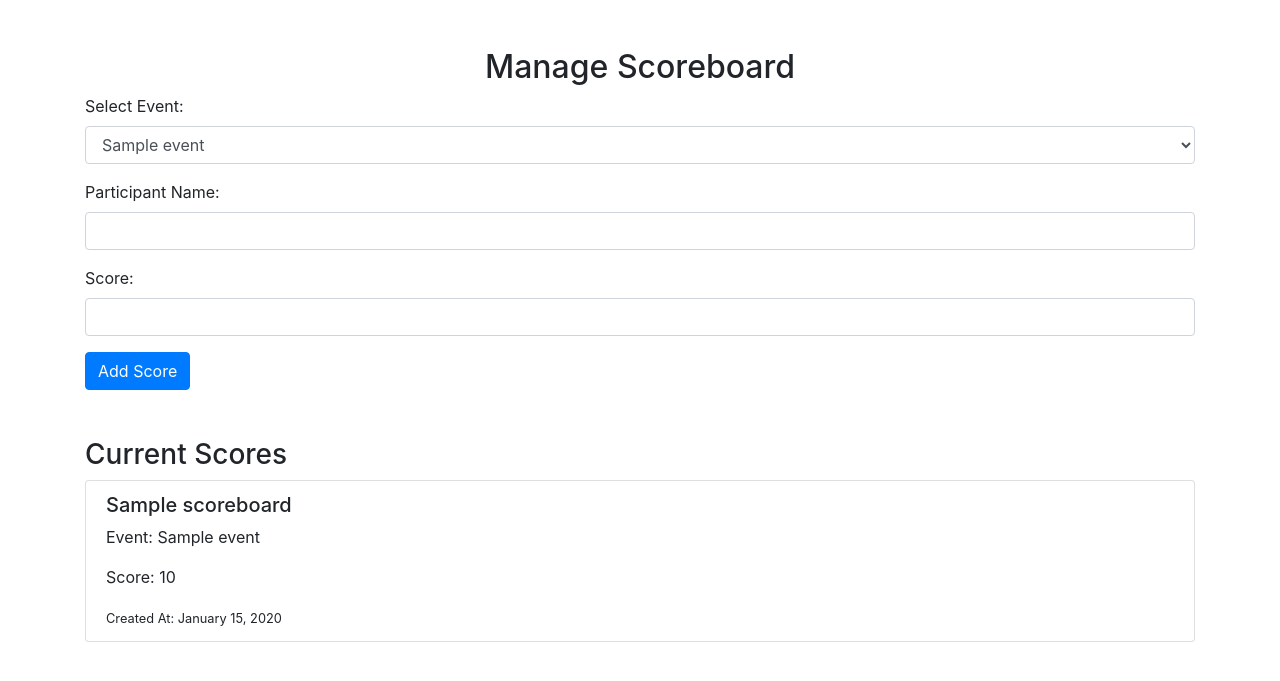
After one commit to Aswin-Prasad-KP/CSEA, a PHP site: page /admin/manage_scoreboard.php in a window 1280 px wide. The commit adds this page. Shown: the top 681 px of the page. Run offline with PHP 8.4, Linux system fonts and the light colour scheme; the visitor is signed in with stand-in values (Sample User, id 1); tables that the repository leaves empty or names only in its code hold one stand-in row (values such as "Sample post").

Commit message:
Finished

```diff
--- a/about.php
+++ b/about.php
@@ -15,7 +15,7 @@ $result = $conn->query($sql);
         <ul class="list-group">
             <?php while($row = $result->fetch_assoc()): ?>
                 <li class="list-group-item">
-                    <h5><?php echo $row['name']; ?> - <?php echo $row['position']; ?></h5>
+                    <h5><?php echo $row['name']; ?> - <?php echo $row['role']; ?></h5>
                     <p>Email: <?php echo $row['email']; ?></p>
                 </li>
             <?php endwhile; ?>
--- a/admin/login.php
+++ b/admin/login.php
@@ -1,6 +1,6 @@
 <?php
 session_start();
-include 'config/db.php';
+include '../config/db.php';
 
 if ($_SERVER["REQUEST_METHOD"] == "POST") {
     $username = $_POST['username'];
--- a/admin/manage-announcements.php
+++ b/admin/manage_announcements.php
@@ -1,6 +1,6 @@
 <?php
 session_start();
-include 'config/db.php';
+include '../config/db.php';
 
 if (!isset($_SESSION['logged_in']) || $_SESSION['logged_in'] !== true) {
     header("Location: login.php");
--- a/admin/manage_events.php
+++ b/admin/manage_events.php
@@ -1,6 +1,6 @@
 <?php
 session_start();
-include 'config/db.php';
+include '../config/db.php';
 
 if (!isset($_SESSION['logged_in']) || $_SESSION['logged_in'] !== true) {
     header("Location: login.php");
--- /dev/null
+++ b/admin/manage_scoreboard.php
@@ -0,0 +1,110 @@
+<?php
+session_start();
+include '../config/db.php';
+
+// Check if the user is logged in
+if (!isset($_SESSION['logged_in']) || $_SESSION['logged_in'] !== true) {
+    header("Location: login.php");
+    exit;
+}
+
+$role = $_SESSION['role'];
+
+// Handle form submission for adding scores
+if ($_SERVER["REQUEST_METHOD"] == "POST") {
+    $event_id = $_POST['event_id'];
+    $participant_name = $_POST['participant_name'];
+    $score = $_POST['score'];
+
+    // Insert score into the scoreboard table
+    $stmt = $conn->prepare("INSERT INTO scoreboard (event_id, participant_name, score) VALUES (?, ?, ?)");
+    $stmt->bind_param("isi", $event_id, $participant_name, $score);
+
+    if ($stmt->execute()) {
+        echo "<div class='alert alert-success'>Score added successfully!</div>";
+    } else {
+        echo "<div class='alert alert-danger'>Error adding score.</div>";
+    }
+
+    $stmt->close();
+}
+
+// Fetch events for the dropdown based on the user's role
+if ($role === 'General Secretary') {
+    $sql = "SELECT * FROM events"; // General Secretary can see all events
+} else {
+    $sql = "SELECT * FROM events WHERE created_by = ?"; // OB and Joint Secretary can see only their events
+}
+
+$stmt = $conn->prepare($sql);
+if ($role !== 'General Secretary') {
+    $stmt->bind_param("s", $_SESSION['username']);
+}
+$stmt->execute();
+$events = $stmt->get_result();
+
+?>
+
+<!DOCTYPE html>
+<html lang="en">
+<head>
+    <meta charset="UTF-8">
+    <meta name="viewport" content="width=device-width, initial-scale=1.0">
+    <title>Manage Scoreboard - CSEA</title>
+    <link rel="stylesheet" href="https://cdn.jsdelivr.net/npm/bootstrap@4.0.0/dist/css/bootstrap.min.css">
+</head>
+<body>
+<div class="container mt-5">
+    <h2 class="text-center">Manage Scoreboard</h2>
+
+    <form method="POST">
+        <div class="form-group">
+            <label for="event_id">Select Event:</label>
+            <select class="form-control" id="event_id" name="event_id" required>
+                <?php while ($row = $events->fetch_assoc()): ?>
+                    <option value="<?php echo $row['id']; ?>"><?php echo $row['title']; ?></option> <!-- Updated to use 'title' -->
+                <?php endwhile; ?>
+            </select>
+        </div>
+        <div class="form-group">
+            <label for="participant_name">Participant Name:</label>
+            <input type="text" class="form-control" id="participant_name" name="participant_name" required>
+        </div>
+        <div class="form-group">
+            <label for="score">Score:</label>
+            <input type="number" class="form-control" id="score" name="score" required>
+        </div>
+        <button type="submit" class="btn btn-primary">Add Score</button>
+    </form>
+
+    <h3 class="mt-5">Current Scores</h3>
+    <ul class="list-group">
+        <?php
+        // Fetch scores to display
+        $score_sql = "SELECT scoreboard.*, events.title
+                      FROM scoreboard
+                      JOIN events ON scoreboard.event_id = events.id
+                      ORDER BY scoreboard.created_at DESC";
+        $score_result = $conn->query($score_sql);
+
+        if ($score_result->num_rows > 0) {
+            while($score_row = $score_result->fetch_assoc()): ?>
+                <li class="list-group-item">
+                    <h5><?php echo $score_row['participant_name']; ?></h5>
+                    <p>Event: <?php echo $score_row['title']; ?></p>
+                    <p>Score: <?php echo $score_row['score']; ?></p>
+                    <small>Created At: <?php echo date('F j, Y', strtotime($score_row['created_at'])); ?></small>
+                </li>
+            <?php endwhile;
+        } else {
+            echo "<div class='alert alert-warning'>No scores available.</div>";
+        }
+        ?>
+    </ul>
+</div>
+</body>
+</html>
+
+<?php
+$conn->close();
+?>
--- a/admin/manage_winners.php
+++ b/admin/manage_winners.php
@@ -1,6 +1,6 @@
 <?php
 session_start();
-include 'config/db.php';
+include '../config/db.php';
 
 if (!isset($_SESSION['logged_in']) || $_SESSION['logged_in'] !== true) {
     header("Location: login.php");
--- a/office-bearers.php
+++ b/office-bearers.php
@@ -15,7 +15,7 @@ $result = $conn->query($sql);
                 <li class="list-group-item">
                     <h5><?php echo $row['name']; ?> - <span class="text-muted"><?php echo $row['role']; ?></span></h5>
                     <p>Email: <?php echo $row['email']; ?></p>
-                    <p>Contact: <?php echo $row['contact_number']; ?></p>
+                    <!-- <p>Contact: <?php //echo $row['contact_number']; ?></p> -->
                 </li>
             <?php endwhile; ?>
         </ul>
```
Also changed, not shown: admin/manage_gallery.php (+53 -10 lines), gallery.php (+4 -3 lines), scoreboard.php (+17 -21 lines), uploads/index.php (deleted, +0 -16 lines), winners.php (+9 -5 lines), uploads/AI-Mania.jpg (added), 1 other file.
